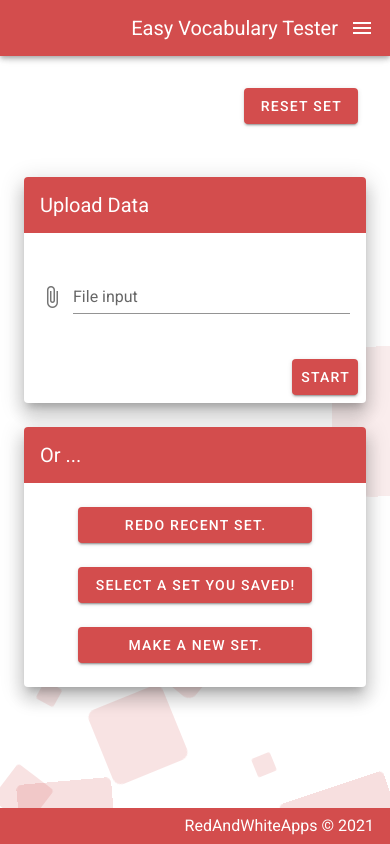
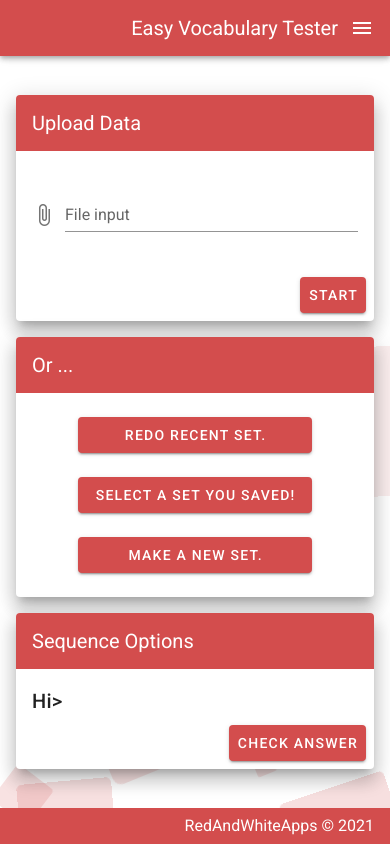
Before and after one commit to RedAndWhiteApps/VocabularyTester, a Vue app in the folder vocabularytester/: page /#/ in a window 390 px wide. Built offline with nearby package versions, Linux system fonts and the light colour scheme.

Commit message:
refactored grid layout of selecting lists

```diff
--- a/vocabularytester/src/views/Home.vue
+++ b/vocabularytester/src/views/Home.vue
@@ -1,6 +1,5 @@
 <template>
   <div class="home">
-    <v-btn class="resetCurrentBtn" @click="resetCurrentList" color="primary">Reset Set</v-btn>
       <v-card
         class="congratsCard"
         dark
@@ -36,9 +35,6 @@ export default {
   }),
   mounted() {},
   methods: {
-    resetCurrentList(){
-      this.$store.commit("resetCurrentList")
-    },
     WordListFinished() {
       this.wordListFinishedText =
         "Congratz! You found all the correct answers!";
--- a/vocabularytester/src/views/Vocabulary/ChooseFileDialog.vue
+++ b/vocabularytester/src/views/Vocabulary/ChooseFileDialog.vue
@@ -1,8 +1,5 @@
 
 <template>
-  <v-container class="fill-height" fluid>
-    <v-row align="center" justify="center">
-      <v-col cols="12" sm="8" md="4">
         <v-card class="elevation-12">
           <v-toolbar color="primary" dark flat>
             <v-toolbar-title>Upload Data</v-toolbar-title>
@@ -20,9 +17,6 @@
             <v-btn @click="startQuiz" color="primary">Start</v-btn>
           </v-card-actions>
         </v-card>
-      </v-col>
-    </v-row>
-  </v-container>
 </template>
 
 <script>
--- a/vocabularytester/src/views/Vocabulary/DisplayWord.vue
+++ b/vocabularytester/src/views/Vocabulary/DisplayWord.vue
@@ -7,11 +7,25 @@
           <v-toolbar color="primary" dark flat>
             <v-toolbar-title>Vocabulary Tester</v-toolbar-title>
             <v-spacer></v-spacer>
+            <v-btn
+              class="resetCurrentBtn"
+              @click="resetCurrentList"
+              color="secondary"
+              >Reset Set</v-btn
+            >
           </v-toolbar>
           <v-card-title class="mb-0 pb-0">
-            {{word_explanation}}
+            {{ word_explanation }}
           </v-card-title>
-          <v-text-field class="mx-4" @keyup.enter="checkAnswer()" v-model="answer" label="Answer" name="Answer" type="text" autocomplete="off"></v-text-field>
+          <v-text-field
+            class="mx-4"
+            @keyup.enter="checkAnswer()"
+            v-model="answer"
+            label="Answer"
+            name="Answer"
+            type="text"
+            autocomplete="off"
+          ></v-text-field>
           <v-card-actions>
             <v-spacer></v-spacer>
             <v-btn @click="checkAnswer" color="primary">Check answer</v-btn>
@@ -23,7 +37,7 @@
 </template>
 
 <script>
-import DisableAutocomplete from 'vue-disable-autocomplete';
+import DisableAutocomplete from "vue-disable-autocomplete";
 
 export default {
   name: "DisplayWord",
@@ -33,13 +47,16 @@ export default {
   data: () => ({
     drawer: null,
     started: false,
-    answer: ""
+    answer: "",
   }),
   methods: {
-      checkAnswer() {
-        this.$emit('answerinput', {answer: this.answer.toString()})
-        this.answer = "";
-      }
-  }
+    resetCurrentList() {
+      this.$store.commit("resetCurrentList");
+    },
+    checkAnswer() {
+      this.$emit("answerinput", { answer: this.answer.toString() });
+      this.answer = "";
+    },
+  },
 };
 </script>
--- a/vocabularytester/src/views/Vocabulary/QuickListSelectionDialog.vue
+++ b/vocabularytester/src/views/Vocabulary/QuickListSelectionDialog.vue
@@ -1,8 +1,5 @@
 
 <template>
-  <v-container class="fill-height" fluid>
-    <v-row align="center" justify="center">
-      <v-col cols="12" sm="8" md="4">
         <v-card class="elevation-12">
           <v-toolbar color="primary" dark flat>
             <v-toolbar-title>Or ...</v-toolbar-title>
@@ -11,6 +8,7 @@
           <v-card-actions class="StartSelectionGrid">
             <div  class="text-xs-center">
               <v-btn @click="RedoRecentList"  color="primary">Redo recent set.</v-btn>
+
             </div>
             <div  class="text-xs-center">
               <v-btn @click="startQuiz" color="primary"
@@ -22,9 +20,6 @@
             </div>
           </v-card-actions>
         </v-card>
-      </v-col>
-    </v-row>
-  </v-container>
 </template>
 
 <script>
--- a/vocabularytester/src/views/Vocabulary/SelectQuizList.vue
+++ b/vocabularytester/src/views/Vocabulary/SelectQuizList.vue
@@ -1,20 +1,23 @@
 <template>
-  <div>
+  <div class="SelectQuizList">
     <ChooseFileDialog @setWordList="setWordList" />
     <QuickListSelectionDialog />
+    <SelectSequenceOrder />
   </div>
 </template>
 
 <script>
 // @ is an alias to /src
 import ChooseFileDialog from "./ChooseFileDialog.vue";
-import QuickListSelectionDialog from "./QuickListSelectionDialog.vue"
+import QuickListSelectionDialog from "./QuickListSelectionDialog.vue";
+import SelectSequenceOrder from "./SelectSequenceOrder.vue";
 
 export default {
   name: "SelectQuizList",
   components: {
     ChooseFileDialog,
-    QuickListSelectionDialog
+    QuickListSelectionDialog,
+    SelectSequenceOrder,
   },
   data: () => ({
     wordList: [],
@@ -32,4 +35,31 @@ export default {
 </script>
 
 <style scoped>
+.SelectQuizList {
+  display: grid;
+  grid-template-columns: auto;
+  grid-auto-rows: auto;
+  grid-gap: 1rem;
+  padding: 1rem;
+  justify-content: center;
+  align-content: center;
+  width: 50vw;
+  margin: auto;
+}
+
+.SelectQuizList > .v-card {
+  width: 40vw;
+}
+
+@media only screen and (max-width: 900px) {
+  .SelectQuizList > .v-card {
+    width: 80vw;
+  }
+}
+
+@media only screen and (max-width: 450px) {
+  .SelectQuizList > .v-card {
+    width: calc(100vw - 2rem);
+  }
+}
 </style>
--- /dev/null
+++ b/vocabularytester/src/views/Vocabulary/SelectSequenceOrder.vue
@@ -0,0 +1,25 @@
+
+<template>
+        <v-card class="elevation-12">
+          <v-toolbar color="primary" dark flat>
+            <v-toolbar-title>Sequence Options</v-toolbar-title>
+            <v-spacer></v-spacer>
+          </v-toolbar>
+          <v-card-title class="mb-0 pb-0"> Hi> </v-card-title>
+          <v-card-actions>
+            <v-spacer></v-spacer>
+            <v-btn @click="checkAnswer" color="primary">Check answer</v-btn>
+          </v-card-actions>
+        </v-card>
+</template>
+
+<script>
+import DisableAutocomplete from "vue-disable-autocomplete";
+
+export default {
+  name: "SelectSequenceOrder",
+  props: {},
+  data: () => ({}),
+  methods: {},
+};
+</script>
```
Also changed, not shown: vocabularytester/src/components/ResetCurrentBtn.vue (deleted).
